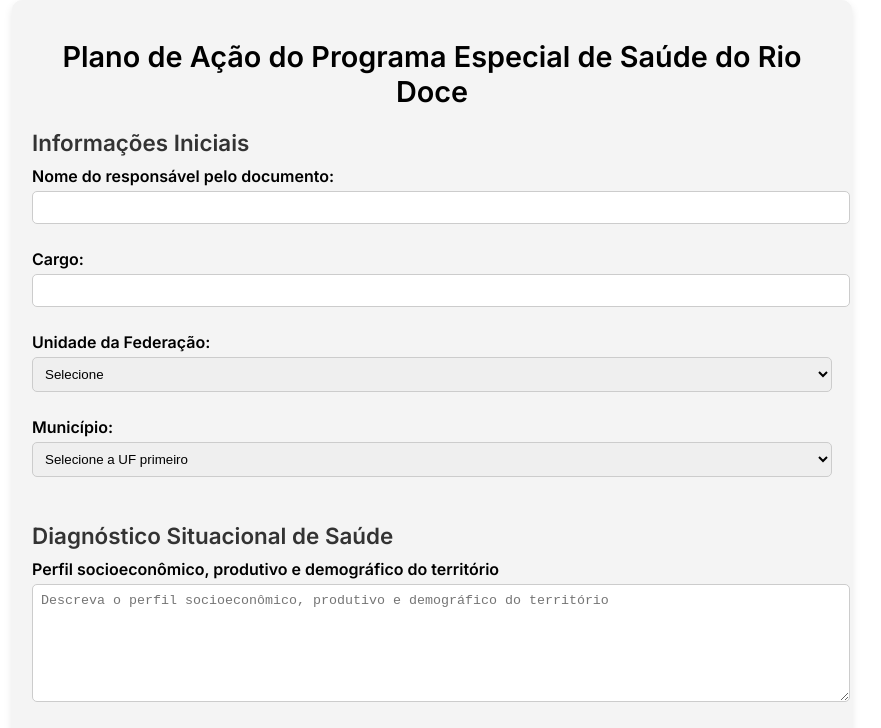
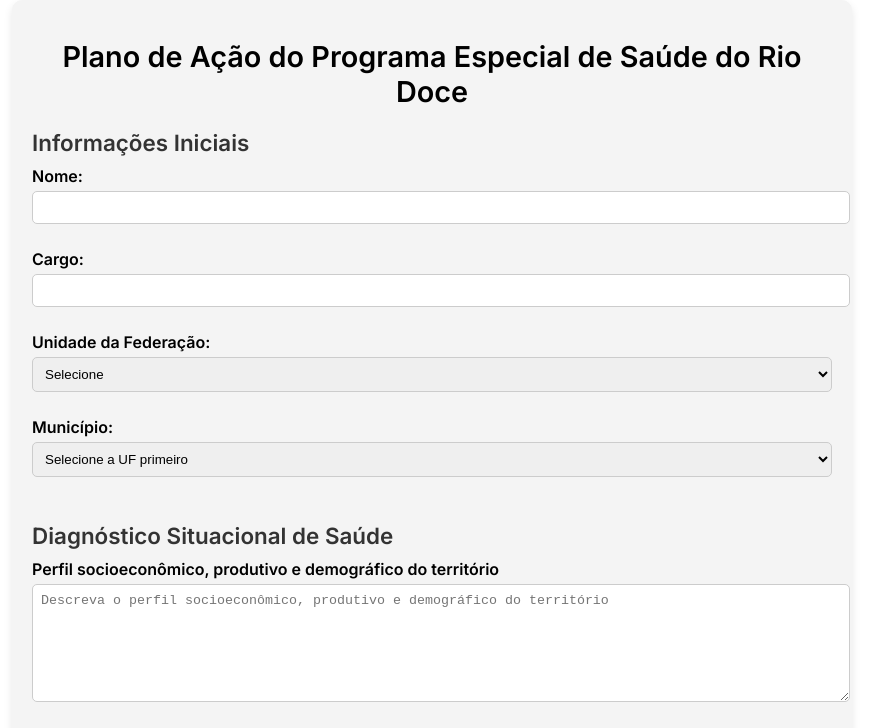
Before and after one commit to pesriodoce/Teste, a plain HTML site: page index.html in a window 1280 px wide. Shown: the top 728 px of the page, without its empty margins (208-1089 px from the left). Drawn offline with nearby package versions, Linux system fonts and the light colour scheme.

Commit message:
Update index.html

```diff
--- a/index.html
+++ b/index.html
@@ -16,7 +16,7 @@
 
     <div class="section">
       <h2>Informações Iniciais</h2>
-      <label>Nome do responsável pelo documento:</label> <!-- Alterado aqui -->
+      <label>Nome:</label>
       <input type="text" name="nome">
       <label>Cargo:</label>
       <input type="text" name="cargo">
@@ -46,7 +46,6 @@
       <textarea id="estrutura-rede-saude" placeholder="Descreva a estrutura da rede e serviços de saúde do território"></textarea>
     </div>
 
-    <!-- Eixos de Ação -->
     <div class="section">
       <h2 onclick="toggleAccordion('eixo1')">Eixo 1 - Fortalecimento e ampliação dos serviços de Atenção à Saúde</h2>
       <div class="accordion" id="eixo1"></div>
@@ -100,7 +99,7 @@
     </button>
   </div>
 
-  <!-- Importação do jsPDF -->
+  <!-- IMPORTANTE: Adicionamos o jsPDF antes do script.js -->
   <script src="https://cdnjs.cloudflare.com/ajax/libs/jspdf/2.5.1/jspdf.umd.min.js"></script>
   <script src="script.js"></script>
 </body>
```
